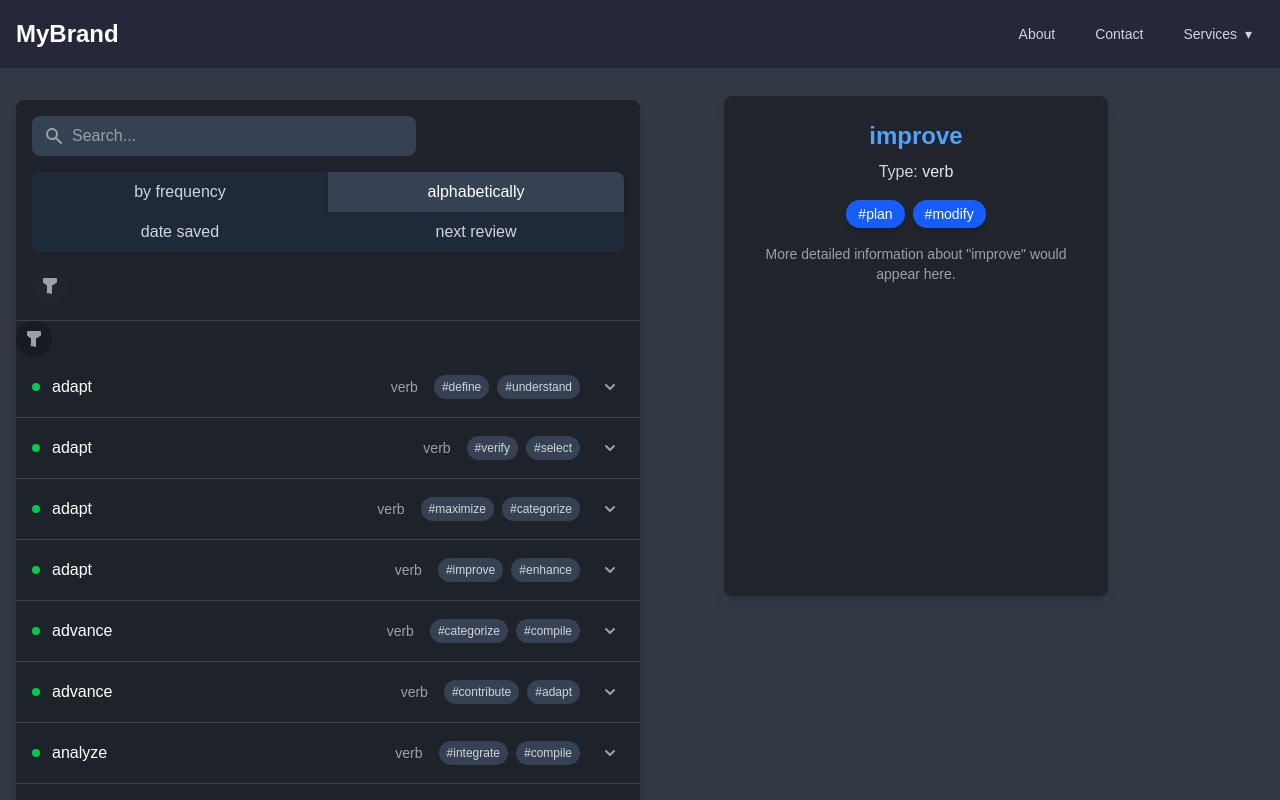
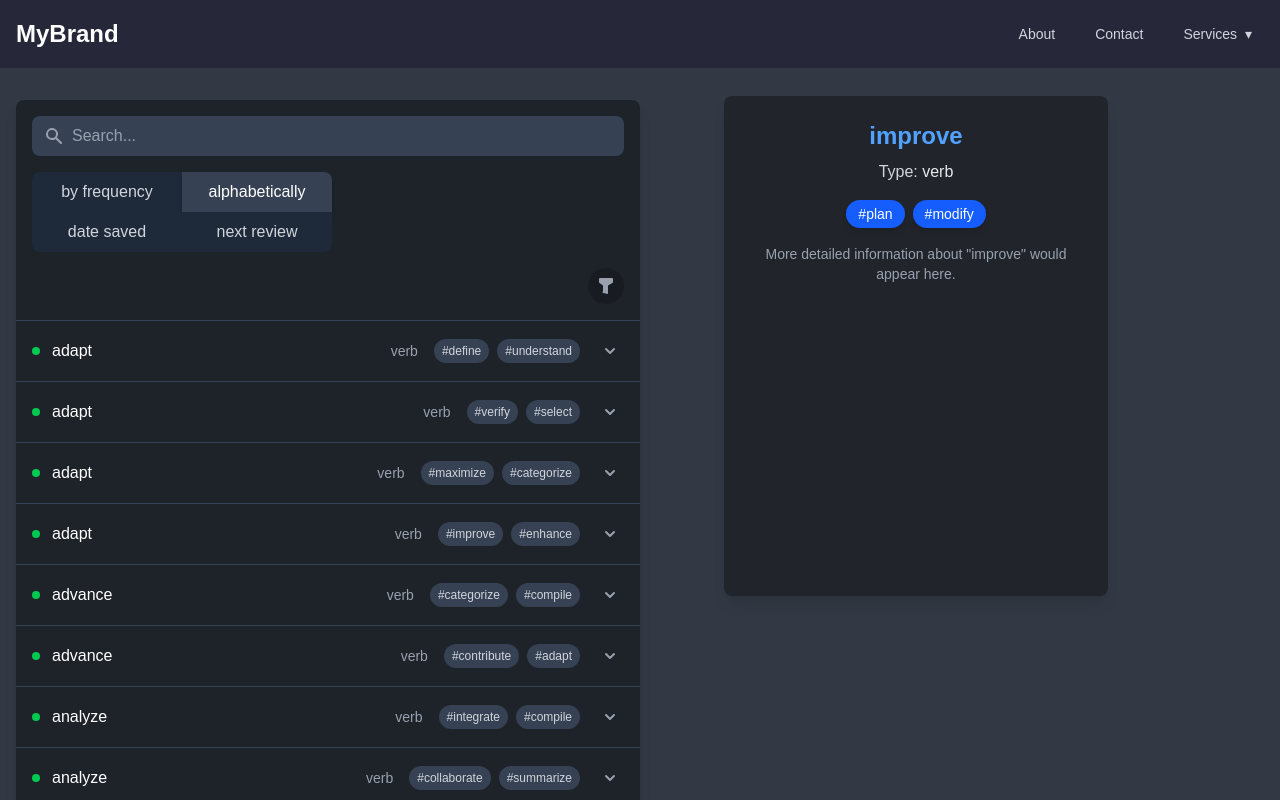
Before and after one commit to concordgrape/common-german-words, a Next.js app: page /browse in a window 1280 px wide. Shown: the top 800 px of the page. Built offline with nearby package versions, Linux system fonts and the light colour scheme.

Commit message:
Update WordTable.tsx

```diff
--- a/app/components/WordTable.tsx
+++ b/app/components/WordTable.tsx
@@ -377,7 +377,7 @@ const toggleRow = (word: Word) => {
         {/* Header with Search and Sort */}
         <div className="p-4 border-b border-gray-700">
             {/* Search Input */}
-        <div className="relative flex items-center w-full max-w-sm mb-4">
+            <div className="relative flex items-center w-full mb-4">
                 <input
                 type="text"
                 placeholder="Search..."
@@ -393,7 +393,7 @@ const toggleRow = (word: Word) => {
             </div>
 
             {/* Sort Buttons Row */}
-        <div className="grid grid-cols-2 gap-0 mb-4">
+            <div className="grid grid-cols-2 gap-0 mb-4 max-w-[300px]">
                 {sortOptions.map((option, index) => (
                 <SortButton
                     key={option.id}
@@ -406,12 +406,12 @@ const toggleRow = (word: Word) => {
             </div>
 
             {/* Sort Icon and Dropdown */}
-        <div className="relative" ref={sortDropdownRef}>
+            <div className="flex justify-end" ref={sortDropdownRef}>
+                <div className="relative">
                     <button
                         onClick={() => setShowSortDropdown(!showSortDropdown)}
-            className="p-2 rounded-full bg-[#21252B] hover:bg-black/20 focus:outline-none focus:ring-2 focus:ring-blue-500 transition-colors duration-200"
-            aria-label="Sort"
-            >
+                        className="p-2 rounded-full bg-black/20 hover:bg-black/20 focus:outline-none focus:ring-2 focus:ring-blue-500 transition-colors duration-200"
+                        aria-label="Sort">
                         <svg xmlns="http://www.w3.org/2000/svg" className="h-5 w-5 text-gray-400" viewBox="0 0 20 20" fill="currentColor">
                         <path fillRule="evenodd" d="M3 3a1 1 0 011-1h12a1 1 0 011 1v3a1 1 0 01-.293.707L12 9.414V17a1 1 0 01-1.293.956l-2-1A1 1 0 017 15V9.414L3.293 6.707A1 1 0 013 6V3z" clipRule="evenodd" />
                         </svg>
@@ -435,35 +435,6 @@ const toggleRow = (word: Word) => {
                     )}
                 </div>
             </div>
-
-        {/* Sort Icon and Dropdown */}
-        <div className="relative" ref={sortDropdownRef}> {/* Attach the ref here */}
-          <button
-            onClick={() => setShowSortDropdown(!showSortDropdown)}
-            className="p-2 rounded-full bg-black/20 hover:bg-black/20 focus:outline-none focus:ring-2 focus:ring-blue-500 transition-colors duration-200"
-            aria-label="Sort"
-          >
-            <svg xmlns="http://www.w3.org/2000/svg" className="h-5 w-5 text-gray-400" viewBox="0 0 20 20" fill="currentColor">
-              <path fillRule="evenodd" d="M3 3a1 1 0 011-1h12a1 1 0 011 1v3a1 1 0 01-.293.707L12 9.414V17a1 1 0 01-1.293.956l-2-1A1 1 0 017 15V9.414L3.293 6.707A1 1 0 013 6V3z" clipRule="evenodd" />
-            </svg>
-          </button>
-          {showSortDropdown && (
-            <div className="absolute right-0 mt-2 w-42 bg-gray-700 rounded-md shadow-lg z-10 pt-2 pb-2">
-              <button
-                onClick={() => handleSort('asc')}
-                className="block w-full text-left px-4 py-2 text-sm text-white hover:bg-black/20"
-              >
-                Alphabetically A-Z
-              </button>
-              <hr className="text-sm text-gray-600" />
-              <button
-                onClick={() => handleSort('desc')}
-                className="block w-full text-left px-4 py-2 text-sm text-white hover:bg-gray-600"
-              >
-                Alphabetically Z-A
-              </button>
-            </div>
-          )}
         </div>
 
       {/* Table Rows */}
```
Lines whose indentation alone changed are shown as unchanged.
